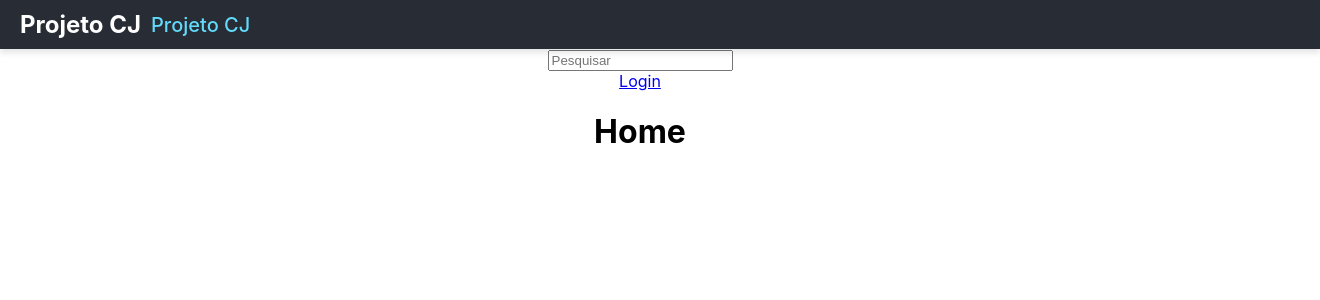
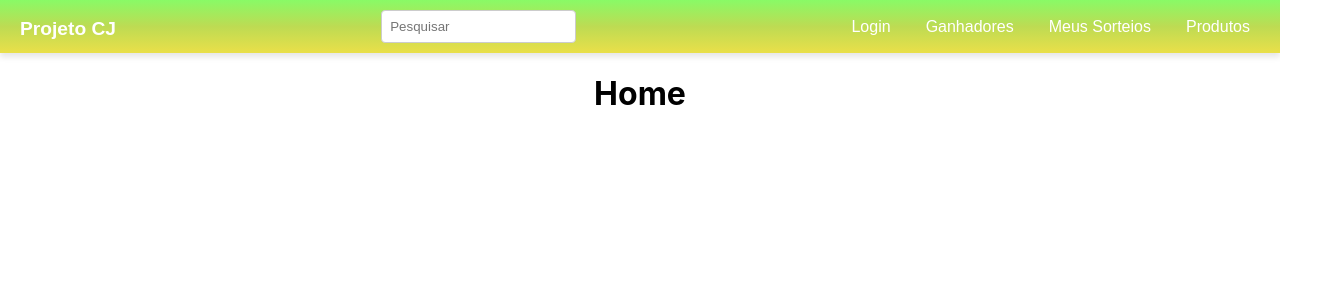
Before and after one commit to joaosqp/projectCJ, a React (Create React App) app in the folder projetocj/: page / in a window 1280 px wide. Shown: the top 300 px of the page, 1320 px wide, since content can reach past the window. Built offline with nearby package versions, Linux system fonts and the light colour scheme.

Commit message:
Criadas Paginas novas

```diff
--- a/projetocj/src/components/Header/header.css
+++ b/projetocj/src/components/Header/header.css
@@ -1,38 +1,88 @@
-/* Estilo básico para a barra de navegação */
-.menu {
-    background-color: #282c34; /* Cor de fundo escura */
-    padding: 10px 20px; /* Espaçamento interno */
+/* header.css */
+
+/* Estilo geral do cabeçalho */
+header {
+  background-image: linear-gradient(#3ff7079d, #a2cc0bb4, #e2d407bb);
   display: flex;
-    align-items: center; /* Alinha os itens no centro */
-    justify-content: space-between; /* Espaçamento entre os itens */
-    position: sticky;
-    top: 0;
-    width: 100%;
-    box-shadow: 0 4px 6px rgba(0, 0, 0, 0.1); /* Sombras para dar efeito 3D */
+  flex-wrap: wrap;
+  align-items: center;
+  justify-content: space-between;
+  padding: 10px 20px;
+  color: #fff;
+  font-family: Arial, sans-serif;
+  box-shadow: 0 4px 6px rgba(0, 0, 0, 0.1);
 }
 
+/* Título e nome do projeto */
 .titulo {
-    display: flex;
-    align-items: center;
-    color: #fff; /* Cor do texto */
-    font-size: 24px;
-  }
-
-  .titulo label {
-    margin-right: 10px; /* Espaço entre o título e o link */
+  font-size: 1.5rem;
   font-weight: bold;
+  color: #fff;
 }
 
 .nomeProjeto {
-    color: #61dafb; /* Cor do link */
-    font-size: 20px;
-    text-decoration: none; /* Remove o sublinhado */
-    cursor: pointer;
-    font-weight: 500;
+  text-decoration: none;
+  color: #fff;
+  font-size: 1.2rem;
+  transition: color 0.3s ease;
 }
 
-  /* Efeito de hover para o link */
 .nomeProjeto:hover {
-    text-decoration: underline;
-    color: #21a1f1; /* Cor do link quando hover */
+  color: #f2d024; /* Amarelo vibrante */
 }
+
+/* Barra de pesquisa */
+.pesquisa {
+  flex-grow: 1;
+  max-width: 300px;
+  padding: 8px;
+  border: 1px solid #ccc;
+  border-radius: 4px;
+  outline: none;
+  margin: 0 15px;
+}
+
+.pesquisa:focus {
+  border-color: #a2cc0b; /* Verde-claro */
+}
+
+/* Navegação */
+.navigation {
+  display: flex;
+  gap: 15px; /* Espaçamento entre os links */
+}
+
+/* Links de navegação */
+.navigation a {
+  text-decoration: none;
+  font-size: 1rem;
+  color: #fff;
+  padding: 5px 10px;
+  border-radius: 4px;
+  transition: background-color 0.3s ease, color 0.3s ease;
+}
+
+/* Hover dos links */
+.navigation a:hover {
+  background-color: #e2d407bb; /* Amarelo translúcido */
+  color: #000;
+}
+
+/* Responsividade */
+@media (max-width: 768px) {
+  header {
+    flex-direction: column;
+    align-items: flex-start;
+  }
+
+  .navigation {
+    flex-direction: column;
+    gap: 10px;
+    margin-top: 10px;
+  }
+
+  .pesquisa {
+    width: 100%;
+    max-width: none;
+  }
+}
--- a/projetocj/src/components/Header/index.js
+++ b/projetocj/src/components/Header/index.js
@@ -1,29 +1,30 @@
 import { useNavigate, Link } from "react-router-dom";
 import "./header.css";
 
+// Componente reutilizável para links de navegação
+const NavigationLink = ({ to, className, children }) => (
+  <Link to={to} className={className}>
+    {children}
+  </Link>
+);
+
 export const Header = () => {
-    const navigate = useNavigate();
-
-    const toHome = () => {
-        navigate("/"); // Página inicial
-    };
-
   return (
     <header>
       <div className="menu">
         <div className="titulo">
-                    <label htmlFor="cj">Projeto CJ</label>
-                    <a className="nomeProjeto" onClick={toHome}>Projeto CJ</a>
+          <Link to="/" className="nomeProjeto">Projeto CJ</Link>
         </div>
       </div>
       <div>
         <input className="pesquisa" type="text" placeholder="Pesquisar" />
       </div>
-            <div className="login">
-                <label>
-                    <Link to="/Login" className="linkLogin"> Login </Link>
-                </label>
-            </div>
+      <nav className="navigation">
+        <NavigationLink to="/Login" className="linkLogin">Login</NavigationLink>
+        <NavigationLink to="/Ganhadores" className="linkGanhadores">Ganhadores</NavigationLink>
+        <NavigationLink to="/MeusSorteios" className="linkMeusSorteio">Meus Sorteios</NavigationLink>
+        <NavigationLink to="/Produtos" className="linkProdutos">Produtos</NavigationLink>
+      </nav>
     </header>
-    )
+  );
 };
```
Lines whose indentation alone changed are shown as unchanged.
